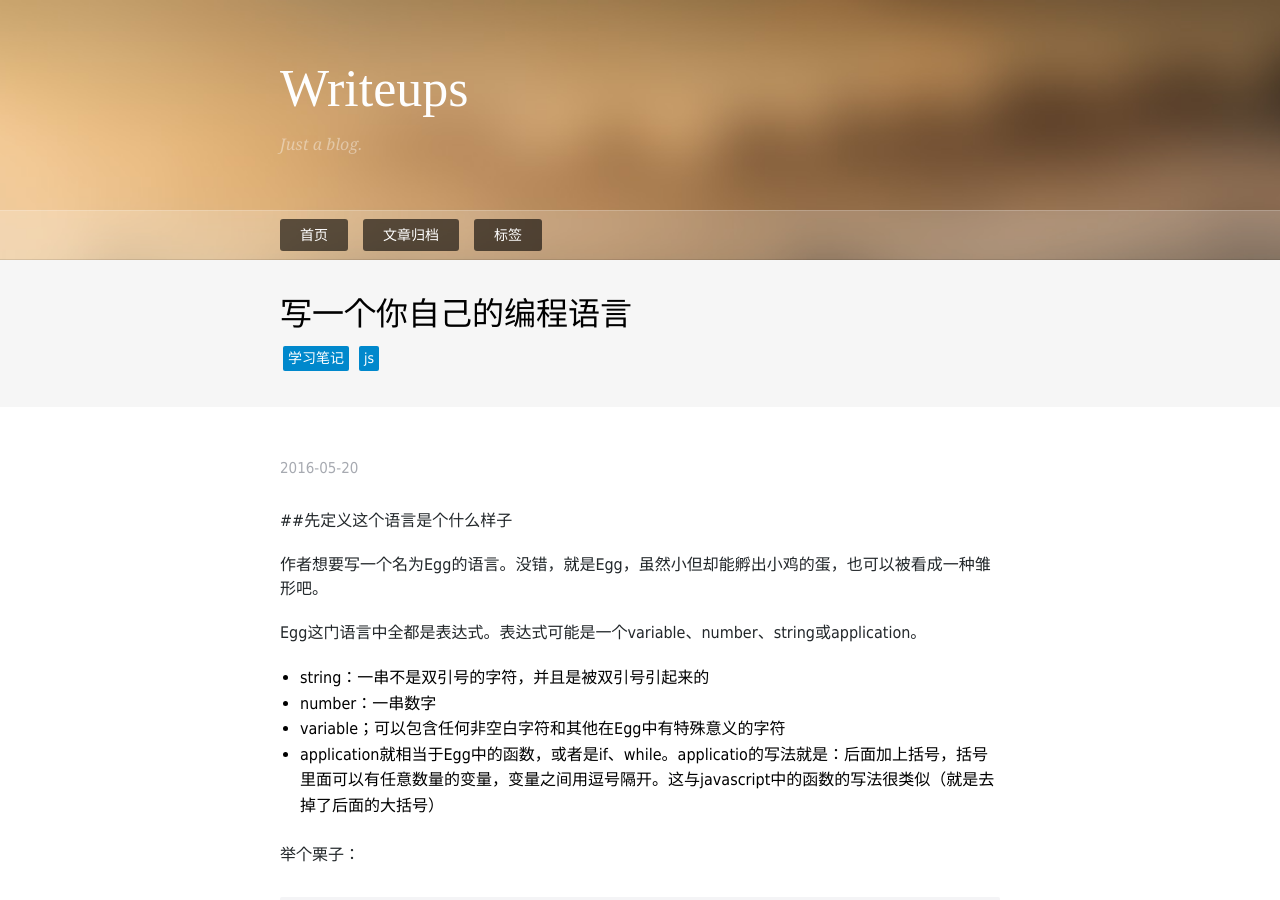
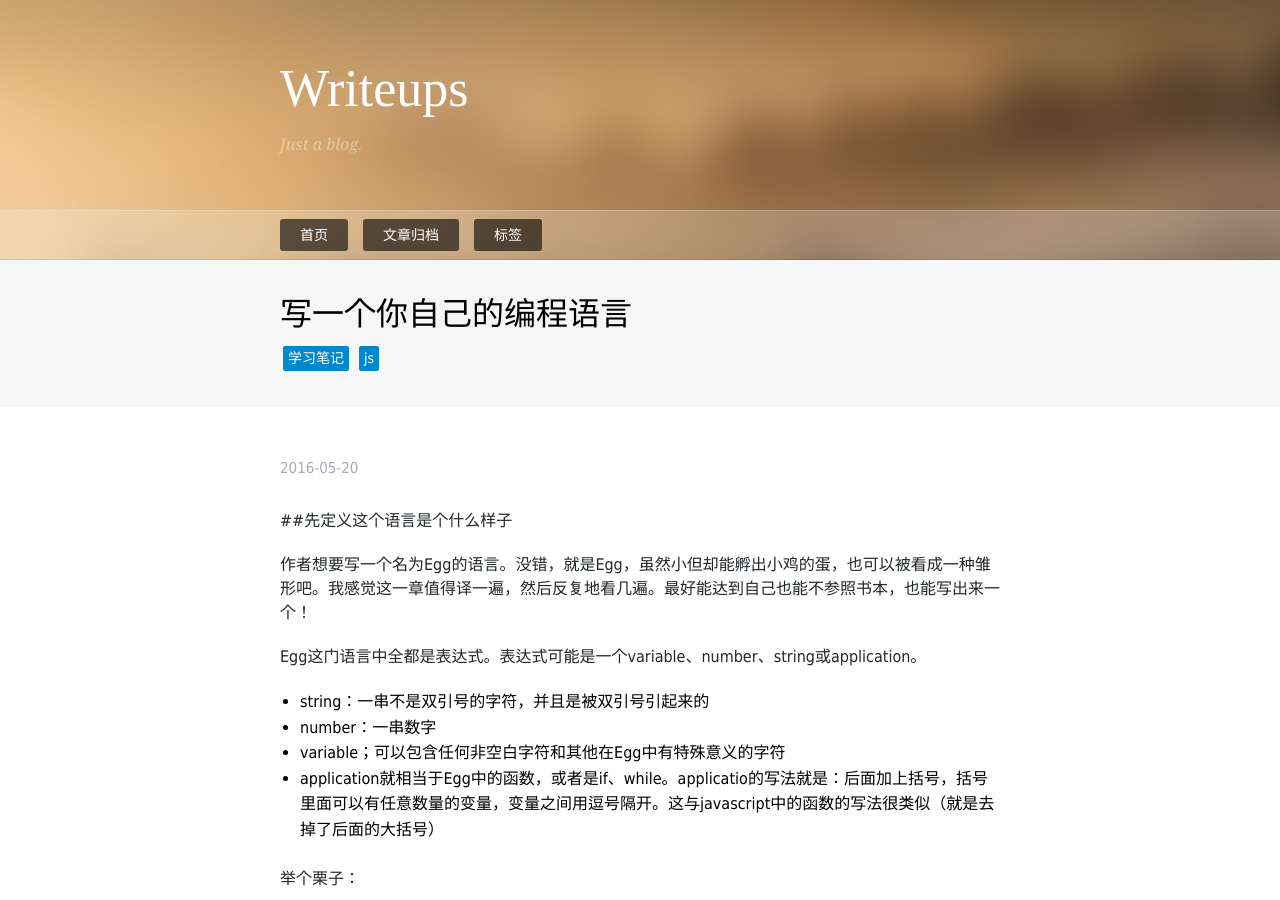
Before and after one commit to fantaghiro/fantaghiro.github.io, a Jekyll site: the page built from _posts/2016-05-20-make-your-own-language.markdown, in a window 1280 px wide and 900 px high. Built offline with Jekyll 4.4.1, drawn with Linux system fonts in a browser that asks for light colours; nearby versions of some CDN libraries; some web fonts are replaced.

Commit message:
Update 2016-05-20-make-your-own-language.markdown

```diff
--- a/_posts/2016-05-20-make-your-own-language.markdown
+++ b/_posts/2016-05-20-make-your-own-language.markdown
@@ -10,7 +10,7 @@ tags:
 
 ##先定义这个语言是个什么样子
 
-作者想要写一个名为Egg的语言。没错，就是Egg，虽然小但却能孵出小鸡的蛋，也可以被看成一种雏形吧。
+作者想要写一个名为Egg的语言。没错，就是Egg，虽然小但却能孵出小鸡的蛋，也可以被看成一种雏形吧。我感觉这一章值得译一遍，然后反复地看几遍。最好能达到自己也能不参照书本，也能写出来一个！
 
 Egg这门语言中全都是表达式。表达式可能是一个variable、number、string或application。
 
```
